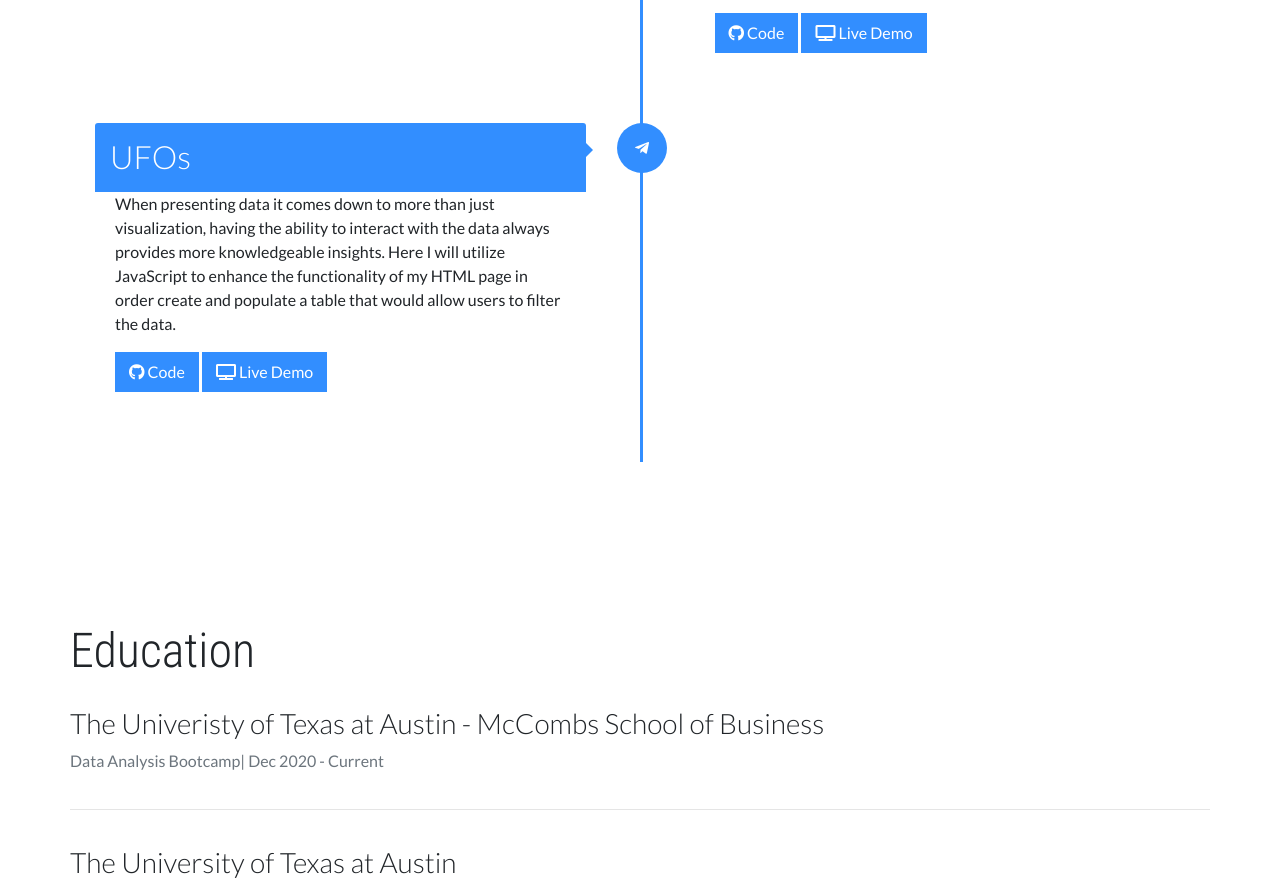
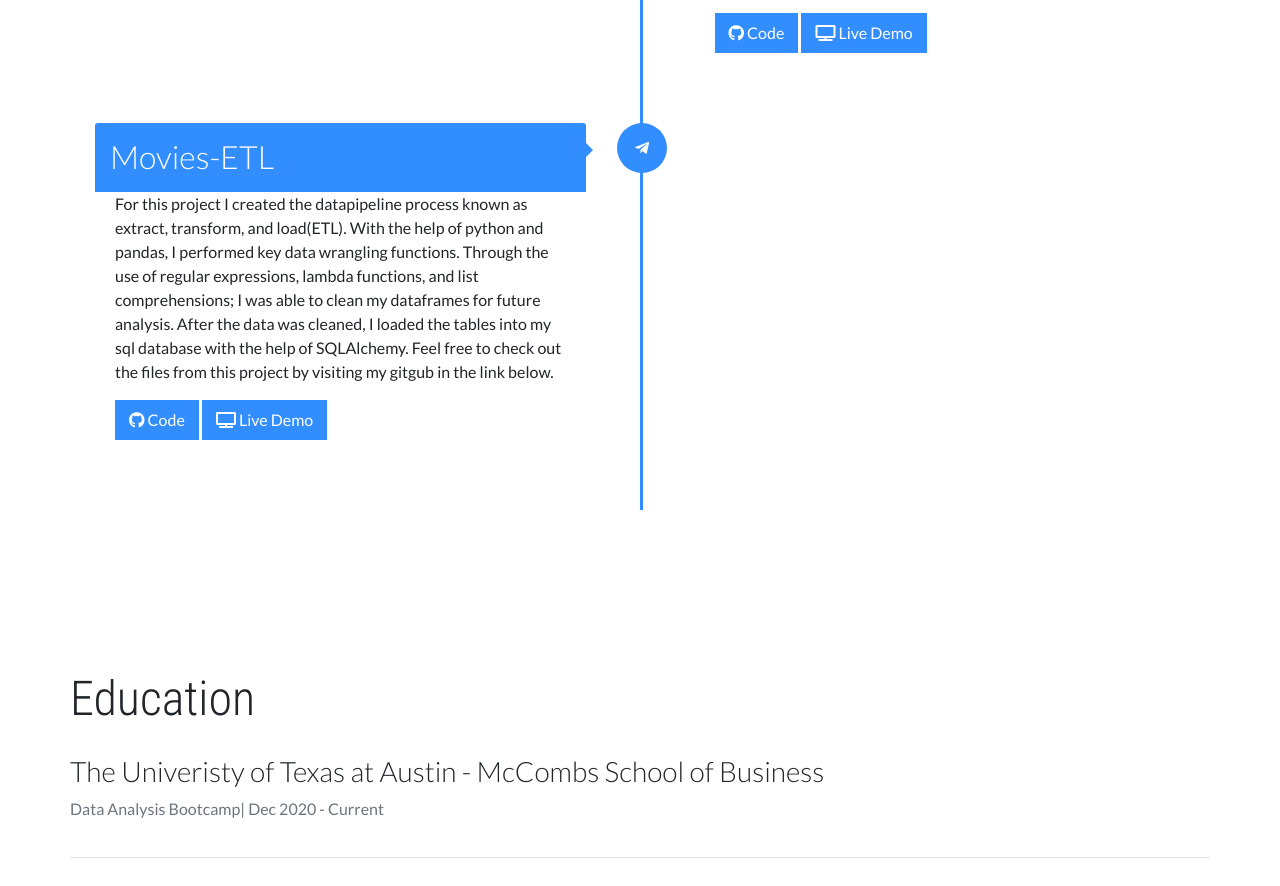
Before and after one commit to EBelizor/portfolio, a plain HTML site: page index.html in a window 1280 px wide. Shown: the part 3213-4099 px from the top of the page. Drawn offline with nearby package versions, Linux system fonts and the light colour scheme.

Commit message:
Adding movies-etl

```diff
--- a/index.html
+++ b/index.html
@@ -219,13 +219,14 @@
                     <i class="fab fa-telegram-plane fa-align"></i>
                 </div>
                 <div class="timeline-content">
-                    <h2>UFOs</h2>
+                    <h2>Movies-ETL</h2>
                     <p>
-                        When presenting data it comes down to more than just visualization, having the ability to interact with the
-                        data always provides more knowledgeable insights. Here I will utilize JavaScript to enhance the functionality of
-                        my HTML page in order create and populate a table that would allow users to filter the data.
+                        For this project I created the datapipeline process known as extract, transform, and load(ETL). With the help of python
+                        and pandas, I performed key data wrangling functions. Through the use of regular expressions, lambda functions, and list comprehensions;
+                        I was able to clean my dataframes for future analysis. After the data was cleaned, I loaded the tables into my sql
+                        database with the help of SQLAlchemy. Feel free to check out the files from this project by visiting my gitgub in the link below.
                     </p>
-                    <a href="https://github.com/EBelizor/UFOs" class="btn"><i class="fab fa-github"></i> Code</a>
+                    <a href="https://github.com/EBelizor/Movies-ETL" class="btn"><i class="fab fa-github"></i> Code</a>
                     <a href="#" class="btn"><i class="fas fa-tv"></i> Live Demo</a>
                 </div>
             </div>
```
